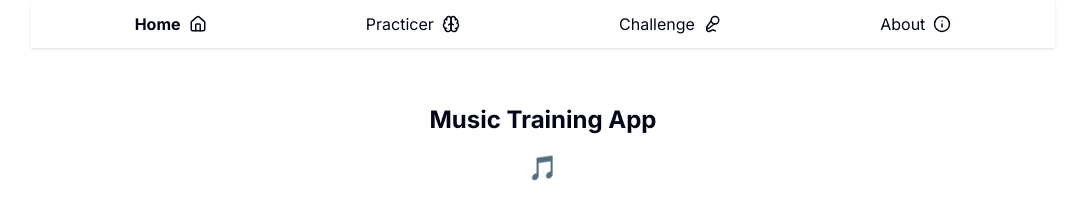
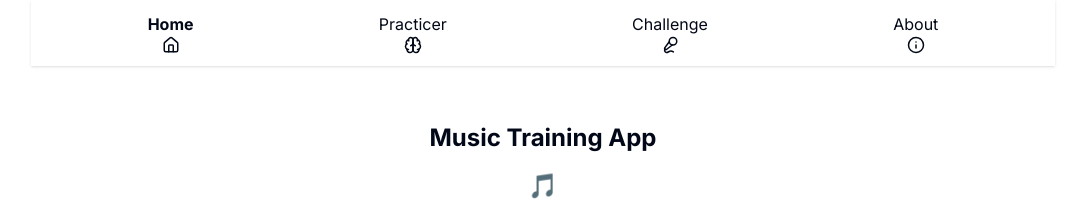
Before and after one commit to mahaultA/harmonear, a Next.js app: page / in a window 1280 px wide. Shown: the top 201 px of the page, without its empty margins (97-1182 px from the left). Built offline with nearby package versions, Linux system fonts and the light colour scheme.

Commit message:
[MOD] Affichage des icones en dessous des titres dans NavBar

```diff
--- a/app/NavBar.jsx
+++ b/app/NavBar.jsx
@@ -17,7 +17,7 @@ const Navbar = ({ children }) => {
         <Link
           className={`link ${
             pathname === "/" ? "active font-bold" : ""
-          } hover:opacity-80 flex gap-2 items-center`}
+          } hover:opacity-80 flex flex-col items-center`}
           href="/"
         >
           <span>Home</span>
@@ -26,7 +26,7 @@ const Navbar = ({ children }) => {
         <Link
           className={`link ${
             pathname === "/practicer" ? "active font-bold" : ""
-          } hover:opacity-80 flex gap-2 items-center`}
+          } hover:opacity-80 flex flex-col items-center`}
           href="/practicer"
         >
           <span>Practicer</span>
@@ -35,7 +35,7 @@ const Navbar = ({ children }) => {
         <Link
           className={`link ${
             pathname === "/challenge" ? "active font-bold" : ""
-          } hover:opacity-80 flex gap-2 items-center`}
+          } hover:opacity-80 flex flex-col items-center`}
           href="/challenge"
         >
           <span>Challenge</span>
@@ -44,7 +44,7 @@ const Navbar = ({ children }) => {
         <Link
           className={`link ${
             pathname === "/about" ? "active font-bold" : ""
-          } hover:opacity-80 flex gap-2 items-center`}
+          } hover:opacity-80 flex flex-col items-center`}
           href="/about"
         >
           <span>About</span>
--- a/app/practicer/page.jsx
+++ b/app/practicer/page.jsx
@@ -7,7 +7,7 @@ import { Button } from "@/components/ui/button";
 
 const Practicer = () => {
   return (
-    <div className="mt-10">
+    <div className="my-10">
       <ScalePracticer />;
       <div className="flex justify-center px-8">
         <span className="py-4">
```
